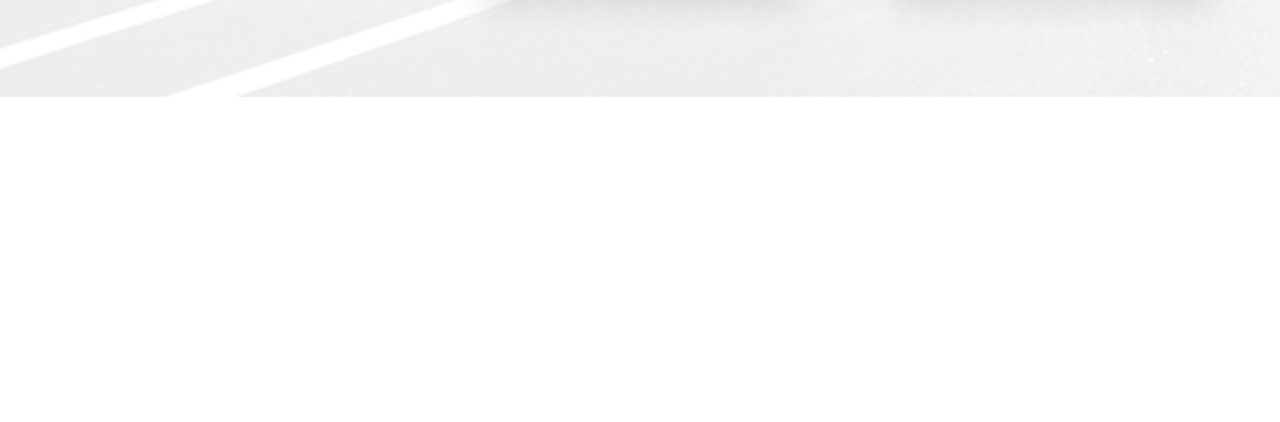
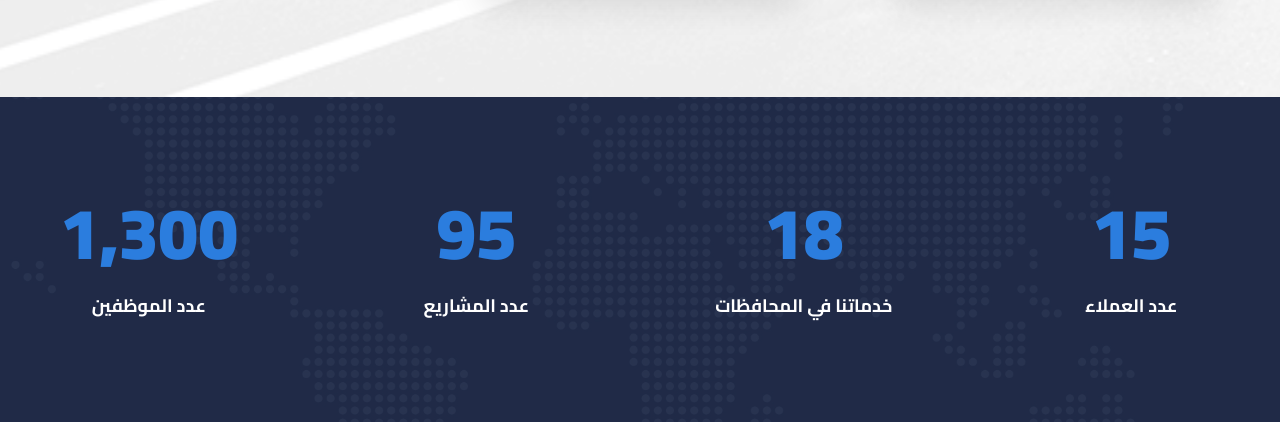
Before and after one commit to HayaALtaie/tarabut, a plain HTML site: page index.html in a window 1280 px wide. Shown: the part 6701-7123 px from the top of the page. Before the commit the page ends 6798 px from the top, so only its background shows below. Drawn offline with Linux system fonts and the light colour scheme.

Commit message:
static section

```diff
--- a/css/style.css
+++ b/css/style.css
@@ -937,6 +937,77 @@ section {
   border-bottom-right-radius: 50px;
 }
 
+.stats-section {
+  padding: 100px 0;
+  background-color: #1f2c56;
+  background-image: url('../assets/images/static-bg.jpg');
+  background-size: cover;
+  background-position: center;
+  background-repeat: no-repeat;
+  color: #fff;
+  position: relative;
+  overflow: hidden;
+}
+
+/* Optional: Add a subtle overlay to simulate the world map dots more closely if needed */
+.stats-section::before {
+  content: '';
+  position: absolute;
+  top: 0;
+  left: 0;
+  right: 0;
+  bottom: 0;
+  background: rgba(31, 44, 86, 0.6);
+  /* Overlay to ensure text readability */
+  pointer-events: none;
+}
+
+.stats-grid {
+  display: grid;
+  grid-template-columns: repeat(4, 1fr);
+  gap: 30px;
+  text-align: center;
+  position: relative;
+  z-index: 1;
+}
+
+.stat-item {
+  display: flex;
+  flex-direction: column;
+  align-items: center;
+}
+
+.stat-number {
+  font-size: 72px;
+  font-weight: 800;
+  color: #2b7dde;
+  line-height: 1;
+  margin-bottom: 20px;
+}
+
+.stat-title {
+  font-size: 18px;
+  font-weight: 700;
+  color: #fff;
+}
+
+@media (max-width: 991px) {
+  .stats-grid {
+    grid-template-columns: repeat(2, 1fr);
+    gap: 50px;
+  }
+
+  .stat-number {
+    font-size: 60px;
+  }
+}
+
+@media (max-width: 640px) {
+  .stats-grid {
+    grid-template-columns: 1fr;
+  }
+}
+
 .team-section {
   padding: 100px 0;
   background-color: #fff;
--- a/index.html
+++ b/index.html
@@ -346,6 +346,7 @@
     </div>
   </section>
 
+
   <section class="team-section" id="team">
     <div class="container">
       <div class="team-header">
@@ -456,6 +457,30 @@
     </div>
   </section>
 
+  <section class="stats-section">
+    <div class="container">
+      <div class="stats-grid">
+        <div class="stat-item">
+          <div class="stat-number">15</div>
+          <div class="stat-title" data-i18n="stats_clients">عدد العملاء</div>
+        </div>
+        <div class="stat-item">
+          <div class="stat-number">18</div>
+          <div class="stat-title" data-i18n="stats_gov">خدماتنا في المحافظات</div>
+        </div>
+        <div class="stat-item">
+          <div class="stat-number">95</div>
+          <div class="stat-title" data-i18n="stats_projects">عدد المشاريع</div>
+        </div>
+        <div class="stat-item">
+          <div class="stat-number">1,300</div>
+          <div class="stat-title" data-i18n="stats_employees">عدد الموظفين</div>
+        </div>
+      </div>
+    </div>
+  </section>
+
+
   <script src="js/translations.js"></script>
   <script src="js/main.js"></script>
 </body>
--- a/js/translations.js
+++ b/js/translations.js
@@ -68,7 +68,11 @@ const translations = {
         member_7_name: 'ابراهيم يونس ناجي',
         member_7_role: 'قائد فريق تخطيط المنشآت',
         member_8_name: 'فاخر شفيق عبيد',
-        member_8_role: 'قائد فريق أنظمة المراقبة'
+        member_8_role: 'قائد فريق أنظمة المراقبة',
+        stats_clients: 'عدد العملاء',
+        stats_gov: 'خدماتنا في المحافظات',
+        stats_projects: 'عدد المشاريع',
+        stats_employees: 'عدد الموظفين'
     },
     en: {
         lang_btn: '🇮🇶 العربية',
@@ -139,6 +143,10 @@ const translations = {
         member_7_name: 'Ibrahim Younis Naji',
         member_7_role: 'Facility Planning Team Leader',
         member_8_name: 'Fakher Shafeeq Obaid',
-        member_8_role: 'Surveillance Systems Team Leader'
+        member_8_role: 'Surveillance Systems Team Leader',
+        stats_clients: 'Number of Clients',
+        stats_gov: 'Our Services in Governorates',
+        stats_projects: 'Number of Projects',
+        stats_employees: 'Number of Employees'
     }
 };
```
Also changed, not shown: assets/images/static-bg.jpg (added).
